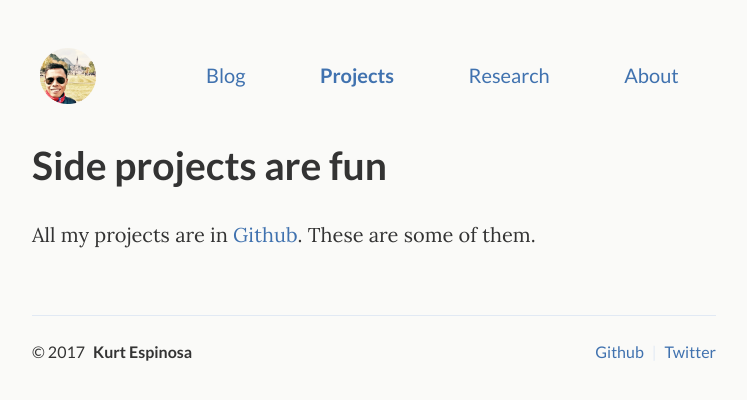
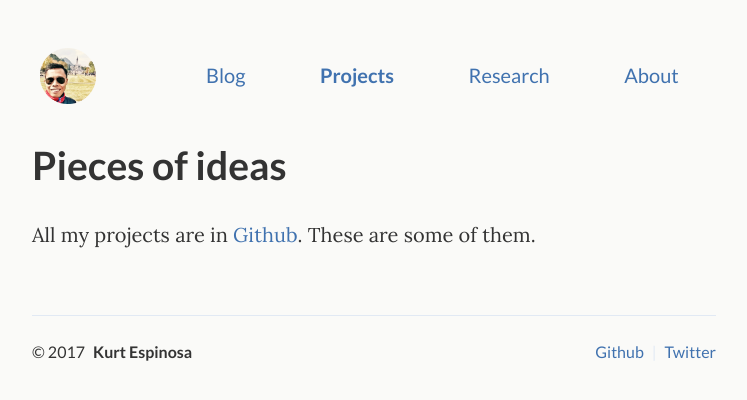
Before and after one commit to kurtespinosa/kurtespinosa.github.io, a Jekyll site: the page built from _pages/projects.html, in a window 1280 px wide. Shown: the top 400 px of the page, without its empty margins (266-1013 px from the left). Built offline with Jekyll 4.4.1, drawn with Linux system fonts in a browser that asks for light colours.

Commit message:
page subtitles

```diff
--- a/_pages/projects.html
+++ b/_pages/projects.html
@@ -1,7 +1,7 @@
 ---
 layout: page
 title: Projects
-subtitle: Side projects are fun
+subtitle: Pieces of ideas
 desc: Side projects are fun.
 permalink: /projects/
 ---
--- a/blog/index.html
+++ b/blog/index.html
@@ -1,7 +1,7 @@
 ---
 layout: page
 title: Blog
-subtitle: Stuffs I write about
+subtitle: Random thoughts
 desc: Stuffs I write about
 ---
 {% if paginator.page == 1 %}
```
